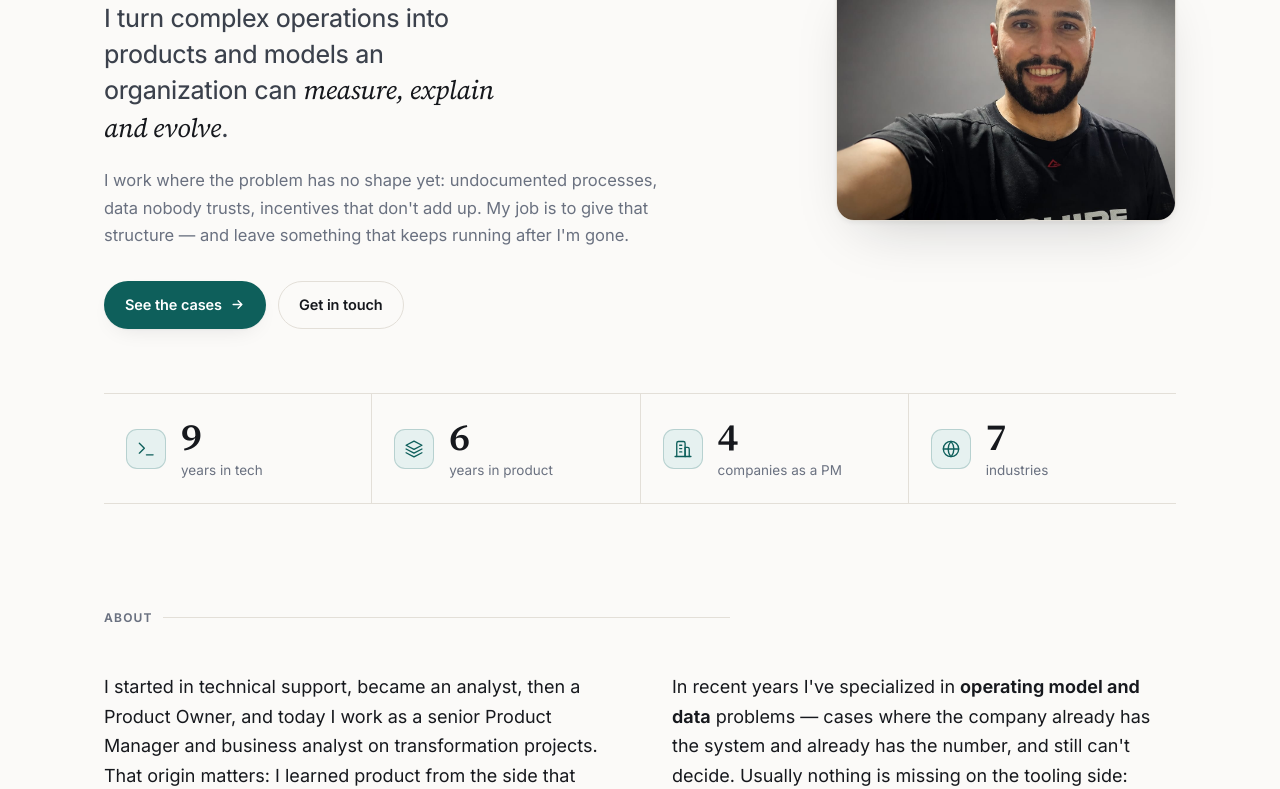
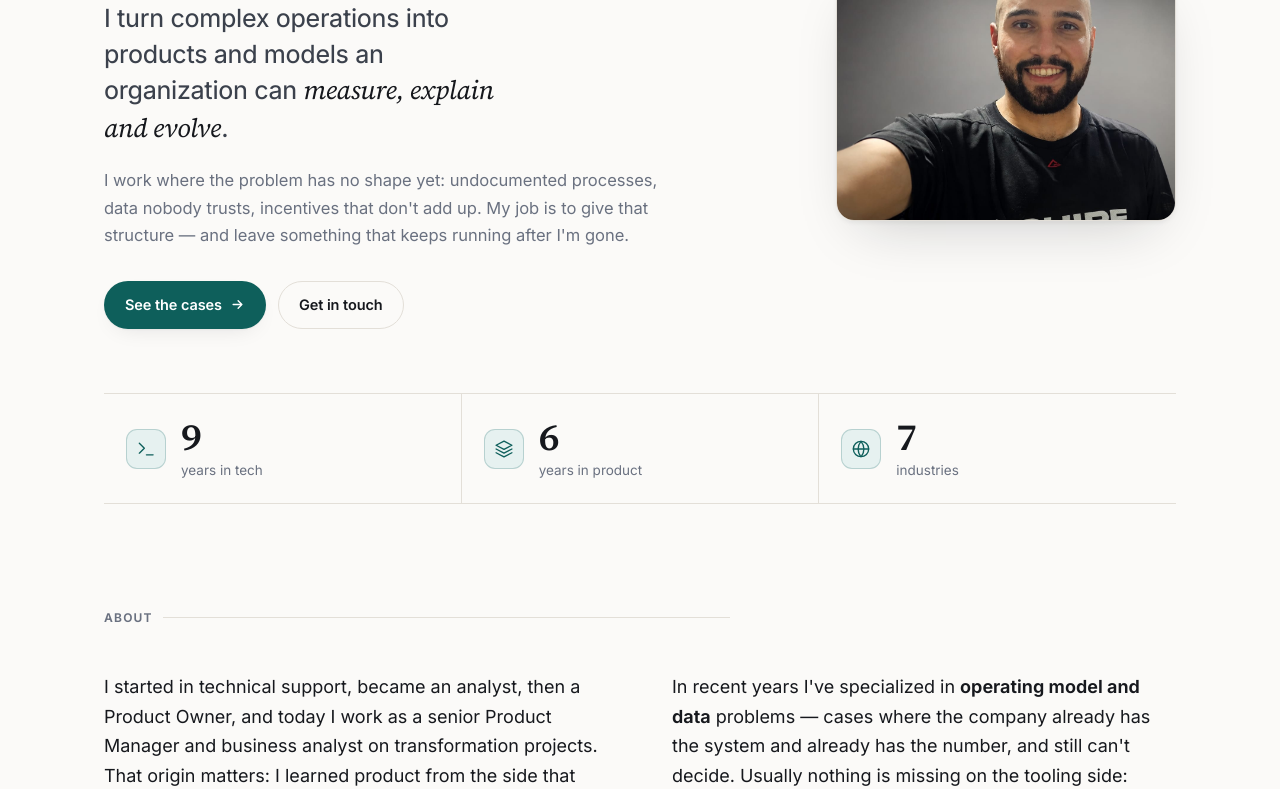
Before and after one commit to kevinlucascamargo/kevinlucascamargo.github.io, a plain HTML site: page index.html in a window 1280 px wide. Shown: the part 308-1097 px from the top of the page. Drawn offline with Linux system fonts and the light colour scheme.

Commit message:
Remove a contagem de empresas como PM
O número dava a entender que só quatro passagens foram de produto, o que
não é verdade e confundia mais do que somava. Ficam os três números que
não dependem de recorte: anos em tecnologia, anos em produto e mercados.

Co-Authored-By: Claude Opus 5 <noreply@anthropic.com>

```diff
--- a/assets/css/style.css
+++ b/assets/css/style.css
@@ -192,7 +192,7 @@ strong { font-weight: 620; }
 
 /* ---------- stats ---------- */
 .stats {
-  display: grid; grid-template-columns: repeat(4, 1fr); gap: 1px;
+  display: grid; grid-template-columns: repeat(3, 1fr); gap: 1px;
   background: var(--line); border-block: 1px solid var(--line);
 }
 .stat {
@@ -213,7 +213,7 @@ strong { font-weight: 620; }
   font-variant-numeric: lining-nums tabular-nums;
 }
 .stat__l { font-size: 13.5px; line-height: 1.35; color: var(--muted); margin-top: 3px; }
-@media (max-width: 860px) { .stats { grid-template-columns: repeat(2, 1fr); } }
+@media (max-width: 760px) { .stats { grid-template-columns: 1fr; } }
 @media (max-width: 420px) {
   .stat { padding: 18px 16px; gap: 12px; }
   .stat__ico { width: 34px; height: 34px; border-radius: 9px; }
--- a/assets/js/data.js
+++ b/assets/js/data.js
@@ -39,17 +39,15 @@ window.CONTENT = {
   },
 
   stats: {
-    icons: ["tech", "product", "company", "market"],
+    icons: ["tech", "product", "market"],
     pt: [
       { n: "9", l: "anos em tecnologia" },
       { n: "6", l: "anos em produto" },
-      { n: "4", l: "empresas como PM" },
       { n: "7", l: "mercados" }
     ],
     en: [
       { n: "9", l: "years in tech" },
       { n: "6", l: "years in product" },
-      { n: "4", l: "companies as a PM" },
       { n: "7", l: "industries" }
     ]
   },
```
